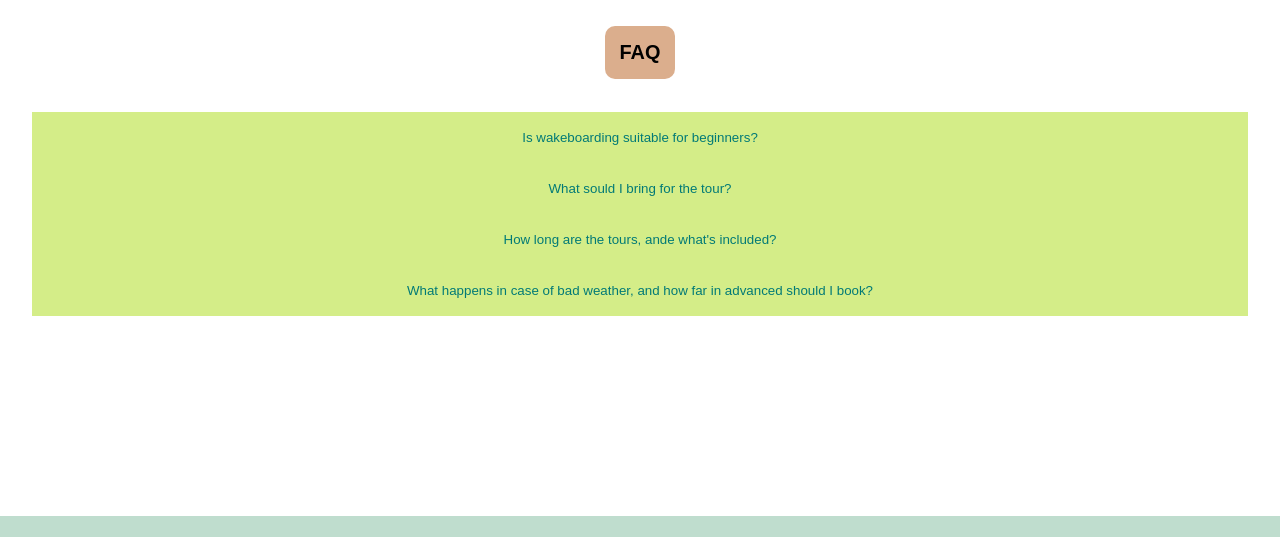
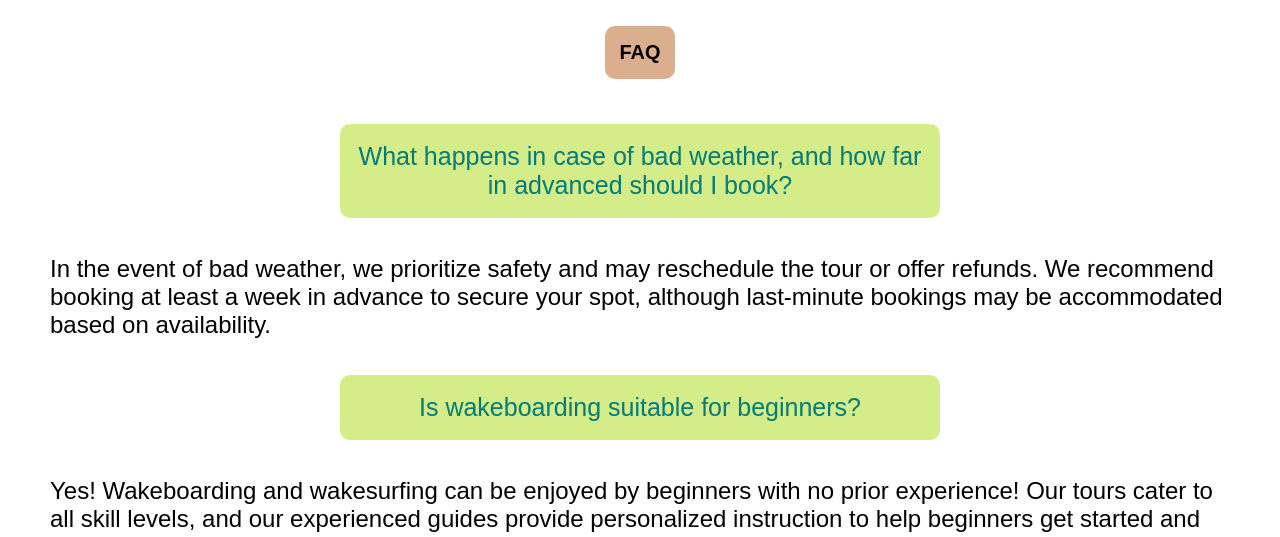
Before and after one commit to mackenzie-pollock/wdd130, a plain HTML site: page Personal Siteplan/personal site /info.html in a window 1280 px wide. Shown: the part 1350-1887 px from the top of the page. Drawn offline with Linux system fonts and the light colour scheme.

Commit message:
updated accordion feature on info page.

```diff
--- a/Personal Siteplan/personal site /info.html
+++ b/Personal Siteplan/personal site /info.html
@@ -32,6 +32,14 @@
     </div>
 
     <h5>FAQ</h5>
+
+    <div class="accordion-container">
+
+      <button class="accordion">What happens in case of bad weather, and how far in advanced should I book? </button>
+      <div class="panel">
+        <p>In the event of bad weather, we prioritize safety and may reschedule the tour or offer refunds. We recommend booking at least a week in advance to secure your spot, although last-minute bookings may be accommodated based on availability.</p>
+      </div>
+
       <button class="accordion">Is wakeboarding suitable for beginners?</button>
       <div class="panel">
         <p>Yes! Wakeboarding and wakesurfing can be enjoyed by beginners with no prior experience! Our tours cater to all skill levels, and our experienced guides provide personalized instruction to help beginners get started and improve their skills on the water.</p>
@@ -42,7 +50,7 @@
         <p>We recommend wearing swimwear or comfortable clothing suitable for water activities. Bring sunscreen, water shoes, and a towel. We provide all necessary wakeboarding equipment, including wakeboards and life jackets plus some snacks and drinks.</p>
       </div>
 
-    <button class="accordion">How long are the tours, ande what's included?</button>
+      <button class="accordion">How long are the tours, and what's included?</button>
       <div class="panel">
         <p>Our tours typically last around 3-5 hours, depending on the package chosen. Included are equipment rental, professional instruction, and a thrilling wakeboarding experience in the stunning waters of Lake Powell, Park Moabi, or Senators Wash.</p>
       </div>
@@ -52,23 +60,29 @@
         <p>In the event of bad weather, we prioritize safety and may reschedule the tour or offer refunds. We recommend booking at least a week in advance to secure your spot, although last-minute bookings may be accommodated based on availability.</p>
       </div>
 
+    </div>
+
 
 <script>
-            var acc = document.getElementsByClassName("accordion");
-            var i;
+  const accordions = document.querySelectorAll('.accordion');
 
-            for (i = 0; i < acc.length; i++) {
-              acc[i].addEventListener("click", function() {
-                this.classList.toggle("active");
-                var panel = this.nextElementSibling;
-                if (panel.style.display === "block") {
-                  panel.style.display = "none";
+  accordions.forEach(accordion => {
+    accordion.addEventListener('click', function() {
+      this.classList.toggle('active');
+
+      const panel = this.nextElementSibling;
+      if (panel.style.display === 'block') {
+        panel.style.display = 'none';
       } else {
-                  panel.style.display = "block";
+        panel.style.display = 'block';
       }
     });
-            }
+  });
 </script>
+
+
+
+
 
 
 </main>
--- a/Personal Siteplan/personal site /styles.css
+++ b/Personal Siteplan/personal site /styles.css
@@ -151,26 +151,39 @@ nav a:hover {
    margin: 100px;
 
 }
+.panel {
+   padding: 0 18px;
+   background-color: white;
+   max-height: scrollHeight;
+   overflow: hidden;
+   transition: max-height 0.2s ease-out;
+ }
 .accordion {
    background-color: #d4ed88;
    color: #027a76;
    cursor: pointer;
    padding: 18px;
-    width: 100%;
+   width: 98%;
+   max-width: 600px;
    text-align: center;
    border: none;
    outline: none;
    transition: 0.4s;
+   margin: 0.5em 0;
+   font-size: 25px;
+   border-radius: 10px;
  }
  .active, .accordion:hover {
-    background-color: #d4ed88;
+   background-color: #c8e372; /* Slightly darker green to show it's active */
  }
-  .panel {
-    padding: 0 18px;
-    background-color: white;
-    display: none;
-    overflow: hidden;
+
+ .accordion-container {
+   display: flex;
+   flex-direction: column;
+   align-items: center;
+   margin-bottom: 0;
  }
+
  footer {
     background-color: #bfddce;
     padding: 15px 50px;
```
Lines whose indentation alone changed are shown as unchanged.
